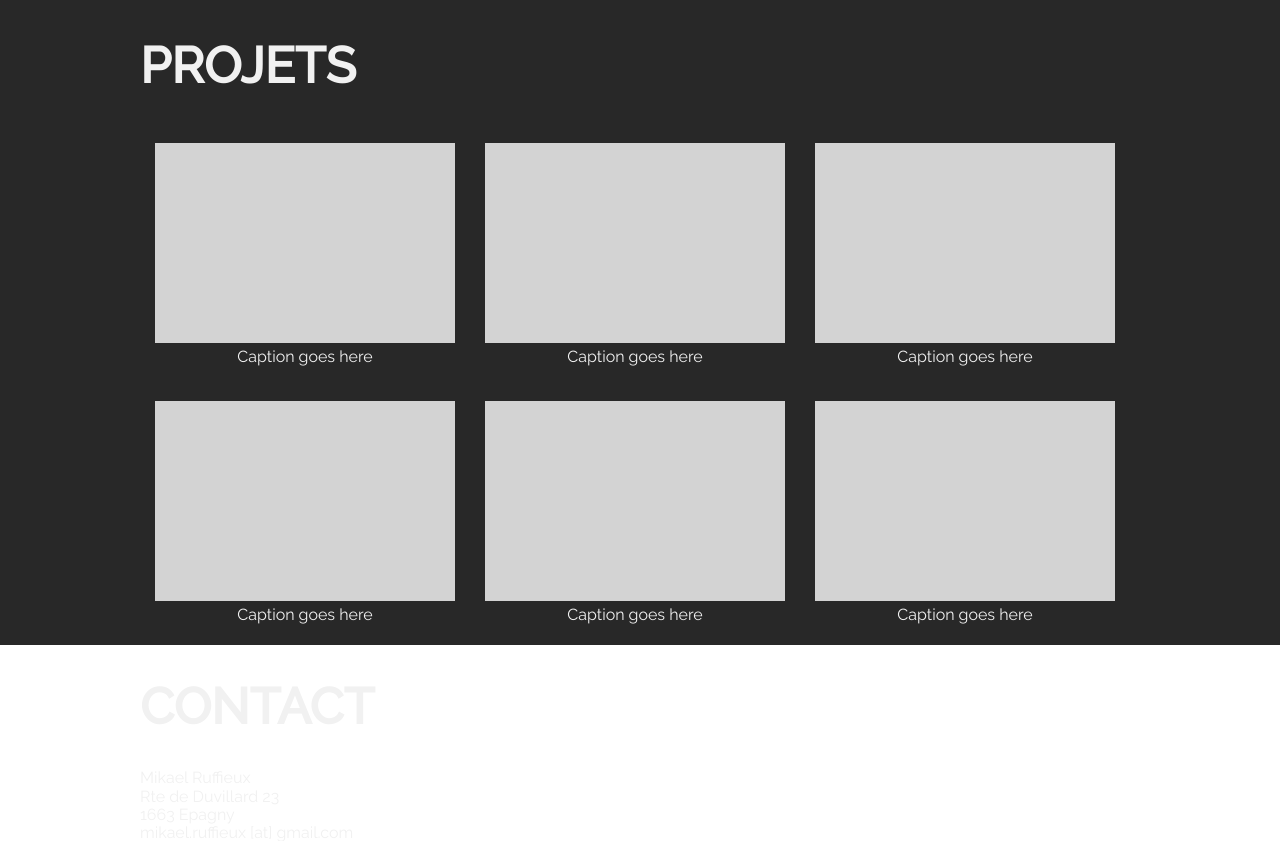
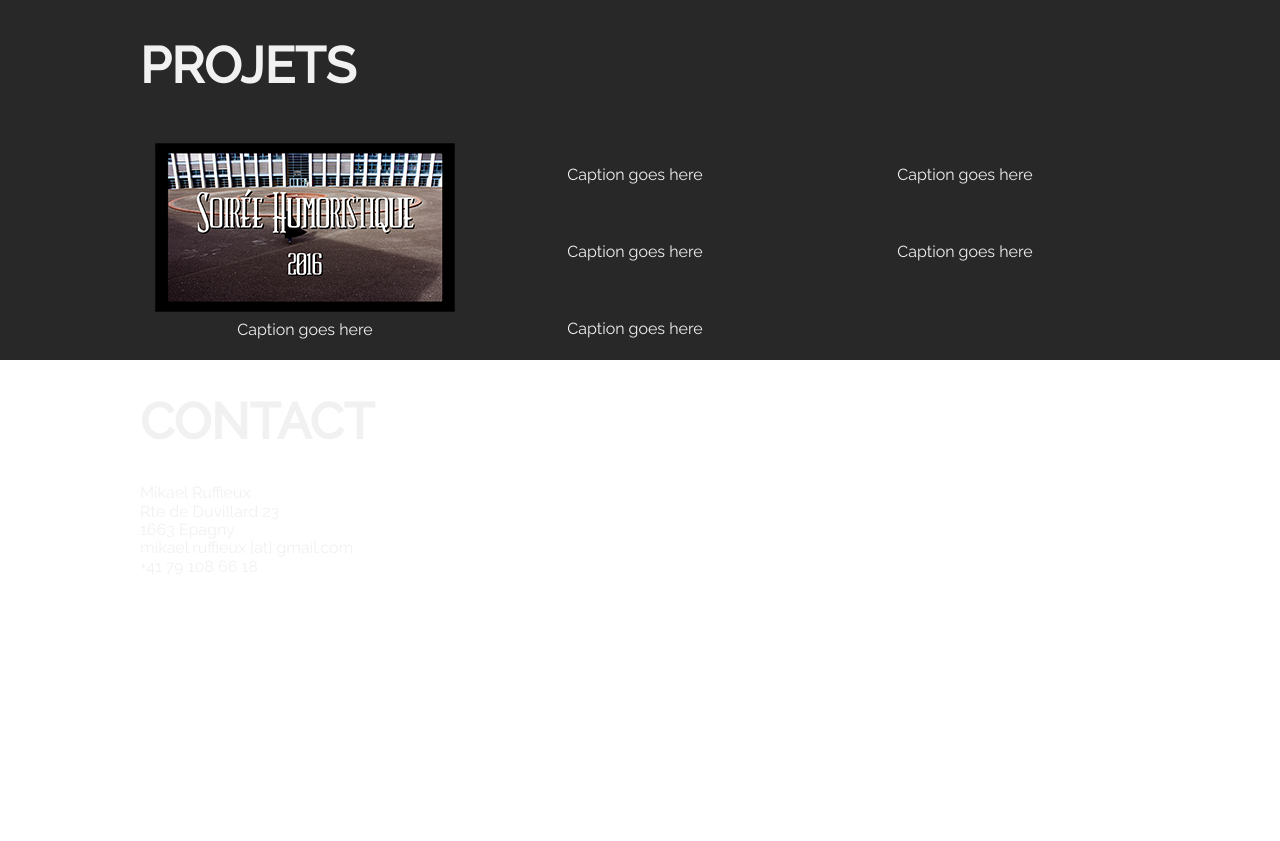
Before and after one commit to mikael-ruffieux/redox, a PHP site: page / in a window 1280 px wide; the page is wider, and only the part inside the window is pictured. Shown: the part 3004-3845 px from the top of that part. Run offline with PHP 8.4, Linux system fonts and the light colour scheme; some libraries are stand-ins or nearby versions.

Commit message:
Added thumb with json

```diff
--- a/assets/stylesheets/projects.css
+++ b/assets/stylesheets/projects.css
@@ -9,7 +9,6 @@
 }
 
 .project-thumb {
-	height: 200px;
 	background: lightgrey;
 	cursor: pointer;
 }
@@ -78,3 +77,7 @@
 	line-height: 10vh;
 	vertical-align: middle;
 }
+
+.template {
+	display: none;
+}
--- a/index.html
+++ b/index.html
@@ -62,52 +62,53 @@
       <iframe src="https://player.vimeo.com/video/214376110?portrait=0" frameborder="0" webkitallowfullscreen mozallowfullscreen allowfullscreen></iframe>
     </div>
     <section id="collab-projects">
+
+    <div class="lightbox grey">
+      <img src="./assets/images/projects/dir_gauche.png"
+      class="btn-previous">
+      <img src="./assets/images/projects/dir_droite.png"
+      class="btn-next">
+      <img src="./assets/images/projects/dir_croix.png"
+      class="lightbox-close">
+
+      <div class="img-container template">
+        <img src="./assets/images/creations/loup_vector.png">
+      </div>
+
+      <div class="img-bottom">
+        <div class="img-caption">Blablalba</div>
+      </div>
+    </div>
+
     <div class="section-content">
       <h1>Projets</h1>
 
       <div class="project-container-global">
         <div class="project-container">
-            <div class="project-thumb"></div>
+          <img class="project-thumb" src="">
           <div class="project-caption">Caption goes here</div>
-
-            <div class="lightbox grey">
-              <img src="./assets/images/projects/dir_gauche.png" class="btn-previous">
-              <img src="./assets/images/projects/dir_droite.png" class="btn-next">
-              <img src="./assets/images/projects/dir_croix.png" class="lightbox-close">
-
-              <div class="img-container">
-                <img src="./assets/images/creations/loup_vector.png">
         </div>
-              <div class="img-bottom">
-                <div class="img-caption">Blablalba</div>
+        <div class="project-container">
+          <img class="project-thumb" src="">
+          <div class="project-caption">Caption goes here</div>
         </div>
+        <div class="project-container">
+          <img class="project-thumb" src="">
+          <div class="project-caption">Caption goes here</div>
         </div>
+        <div class="project-container">
+          <img class="project-thumb" src="">
+          <div class="project-caption">Caption goes here</div>
         </div>
-
         <div class="project-container">
-            <div class="project-thumb"></div>
+          <img class="project-thumb" src="">
+          <div class="project-caption">Caption goes here</div>
+        </div>
+        <div class="project-container">
+          <img class="project-thumb" src="">
           <div class="project-caption">Caption goes here</div>
         </div>
 
-          <div class="project-container">
-            <div class="project-thumb"></div>
-            <div class="project-caption">Caption goes here</div>
-          </div>
-
-          <div class="project-container">
-            <div class="project-thumb"></div>
-            <div class="project-caption">Caption goes here</div>
-          </div>
-
-          <div class="project-container">
-            <div class="project-thumb"></div>
-            <div class="project-caption">Caption goes here</div>
-          </div>
-
-          <div class="project-container">
-            <div class="project-thumb"></div>
-            <div class="project-caption">Caption goes here</div>
-          </div>
       </div>
     </div>
     </section>
```
Also changed, not shown: assets/javascripts/projects.js (+58 -13 lines). Lines whose indentation alone changed are shown as unchanged.
